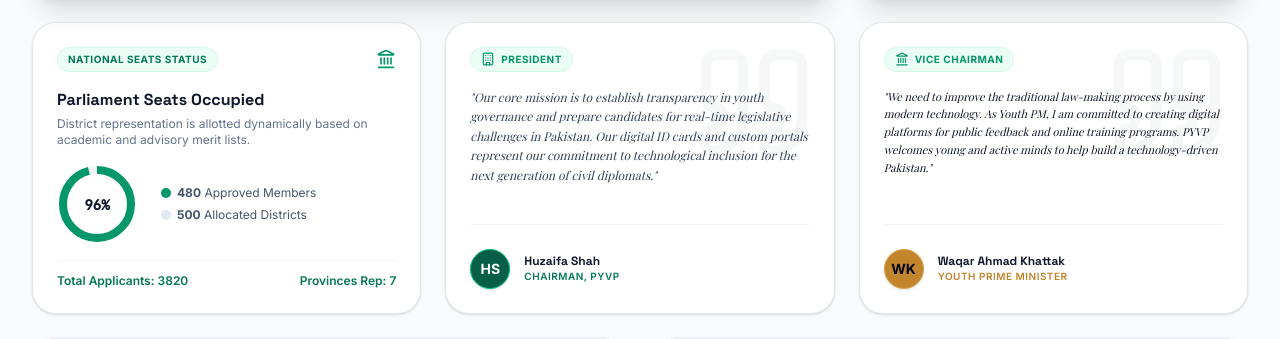
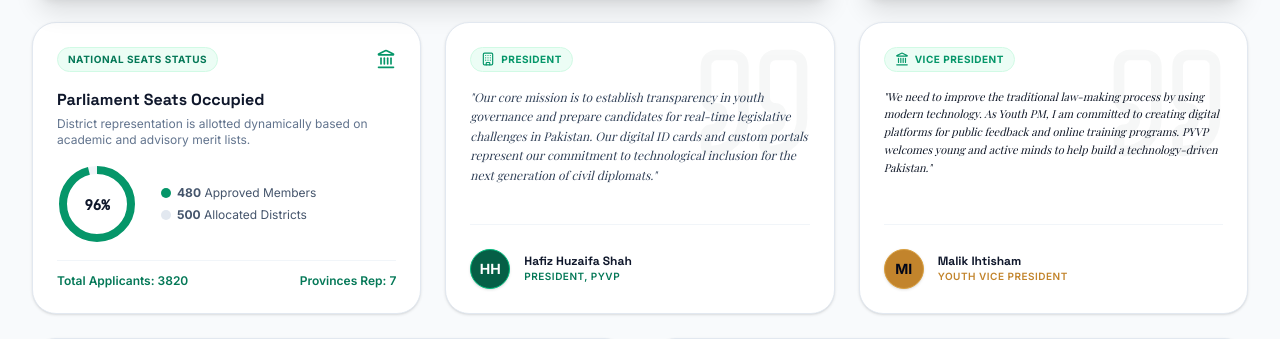
Before and after one commit to awais9845/frontend_PYVP, a React (Vite) app: page / in a window 1280 px wide. Shown: the part 708-1047 px from the top of the page. Built offline with nearby package versions, Linux system fonts and the light colour scheme; no server answers; a web font is replaced by a local one.

Commit message:
changed my dynamic data

```diff
--- a/index.html
+++ b/index.html
@@ -3,7 +3,7 @@
   <head>
     <meta charset="UTF-8" />
     <meta name="viewport" content="width=device-width, initial-scale=1.0" />
-    <title>My Google AI Studio App</title>
+    <title>Pak-Youth-vision-Parliament</title>
   </head>
   <body>
     <div id="root"></div>
--- a/src/pages/Home.tsx
+++ b/src/pages/Home.tsx
@@ -203,7 +203,7 @@ export default function Home() {
                       chairmanPic ||
                         "https://res.cloudinary.com/rgvvrye1/image/upload/v1784964927/pyvp/profiles/s9alen2npfw3olc7wwsx.jpg",
                       160,
-                      160
+                      160,
                     )}
                     alt="Hafiz Huzaifa Shah"
                     className="relative h-16 w-16 sm:h-20 sm:w-20 rounded-full object-cover border-2 border-slate-900 shadow-xl group-hover:scale-105 transition-transform duration-300"
@@ -240,8 +240,8 @@ export default function Home() {
                   engagement, policy dialogue, and national unity, we are
                   committed to providing every young person with a platform to
                   learn, lead, and serve.
-                  <br className="my-1" /> Together, let us build a stronger, more
-                  progressive, and united Pakistan.
+                  <br className="my-1" /> Together, let us build a stronger,
+                  more progressive, and united Pakistan.
                 </p>
               </div>
             </div>
@@ -366,14 +366,14 @@ export default function Home() {
 
             <div className="flex items-center gap-3.5 pt-6 border-t border-slate-100 dark:border-slate-800 mt-4 relative z-10">
               <div className="h-10 w-10 rounded-full bg-emerald-800 text-white flex items-center justify-center font-bold text-sm border border-emerald-500 shadow-sm">
-                HS
+                HH
               </div>
               <div>
                 <h4 className="font-heading font-extrabold text-slate-900 dark:text-white text-xs">
-                  Huzaifa Shah
+                  Hafiz Huzaifa Shah
                 </h4>
                 <p className="text-[10px] text-emerald-700 dark:text-emerald-400 font-semibold uppercase tracking-wider">
-                  Chairman, PYVP
+                  President, PYVP
                 </p>
               </div>
             </div>
@@ -388,7 +388,7 @@ export default function Home() {
             <div className="space-y-4 relative z-10">
               <div className="flex items-center gap-1.5 text-emerald-600 dark:text-emerald-400 text-[10px] font-bold uppercase tracking-wider bg-emerald-50 dark:bg-emerald-950/50 px-2.5 py-1 rounded-full border border-emerald-100 dark:border-emerald-800 w-fit">
                 <Landmark className="h-3.5 w-3.5" />
-                Vice Chairman
+                Vice President
               </div>
 
               <p className="font-serif italic text-[11px] leading-relaxed text-gray-900">
@@ -402,14 +402,14 @@ export default function Home() {
 
             <div className="flex items-center gap-3.5 pt-6 border-t border-slate-100 dark:border-slate-800 mt-4 relative z-10">
               <div className="h-10 w-10 rounded-full bg-gold-600 text-slate-950 flex items-center justify-center font-bold text-sm border border-gold-500 shadow-sm">
-                WK
+                MI
               </div>
               <div>
                 <h4 className="font-heading font-extrabold text-slate-900 dark:text-white text-xs">
-                  Waqar Ahmad Khattak
+                  Malik Ihtisham
                 </h4>
                 <p className="text-[10px] text-gold-600 dark:text-gold-400 font-semibold uppercase tracking-wider">
-                  Youth Prime Minister
+                  Youth Vice President
                 </p>
               </div>
             </div>
```
